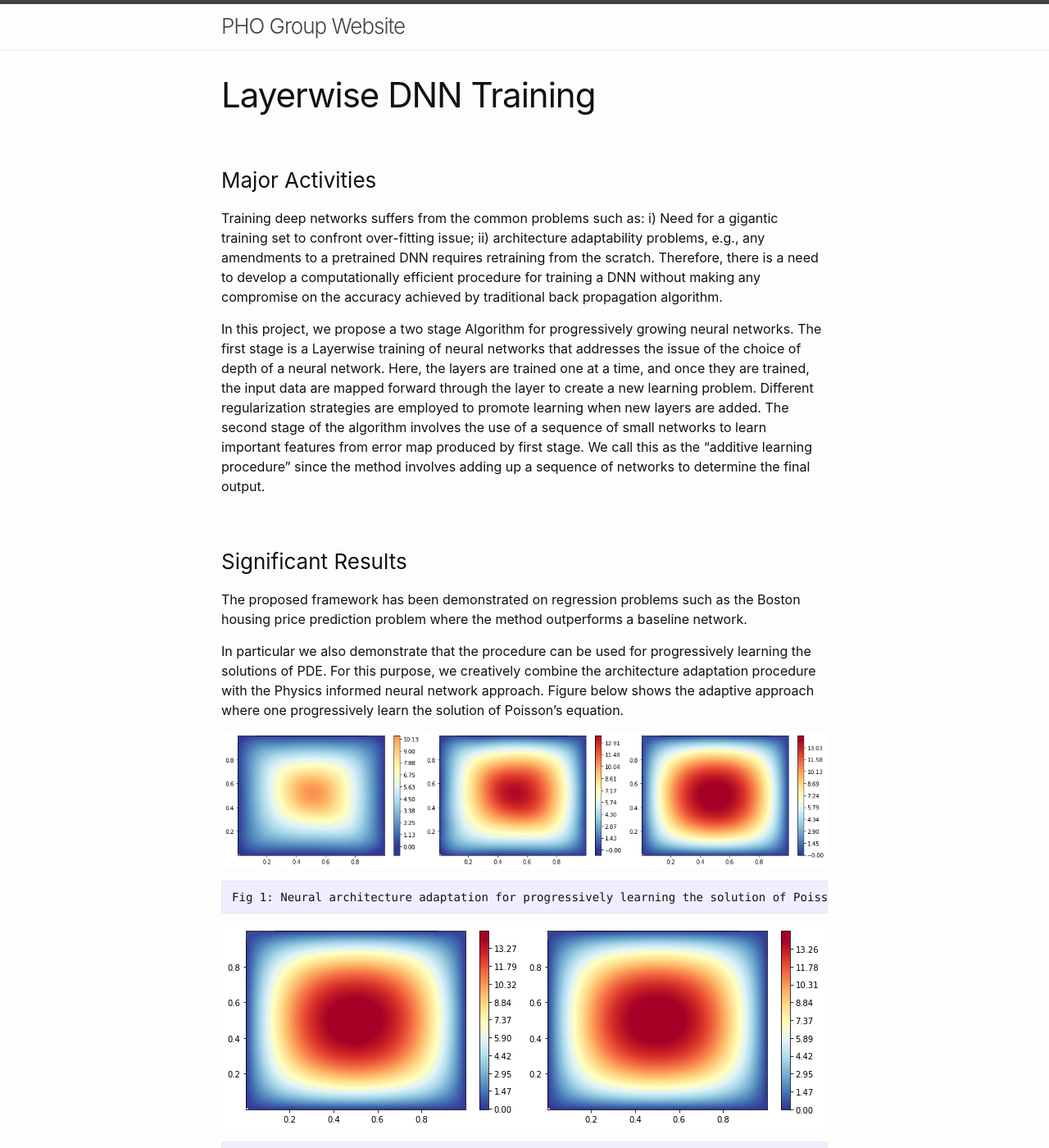
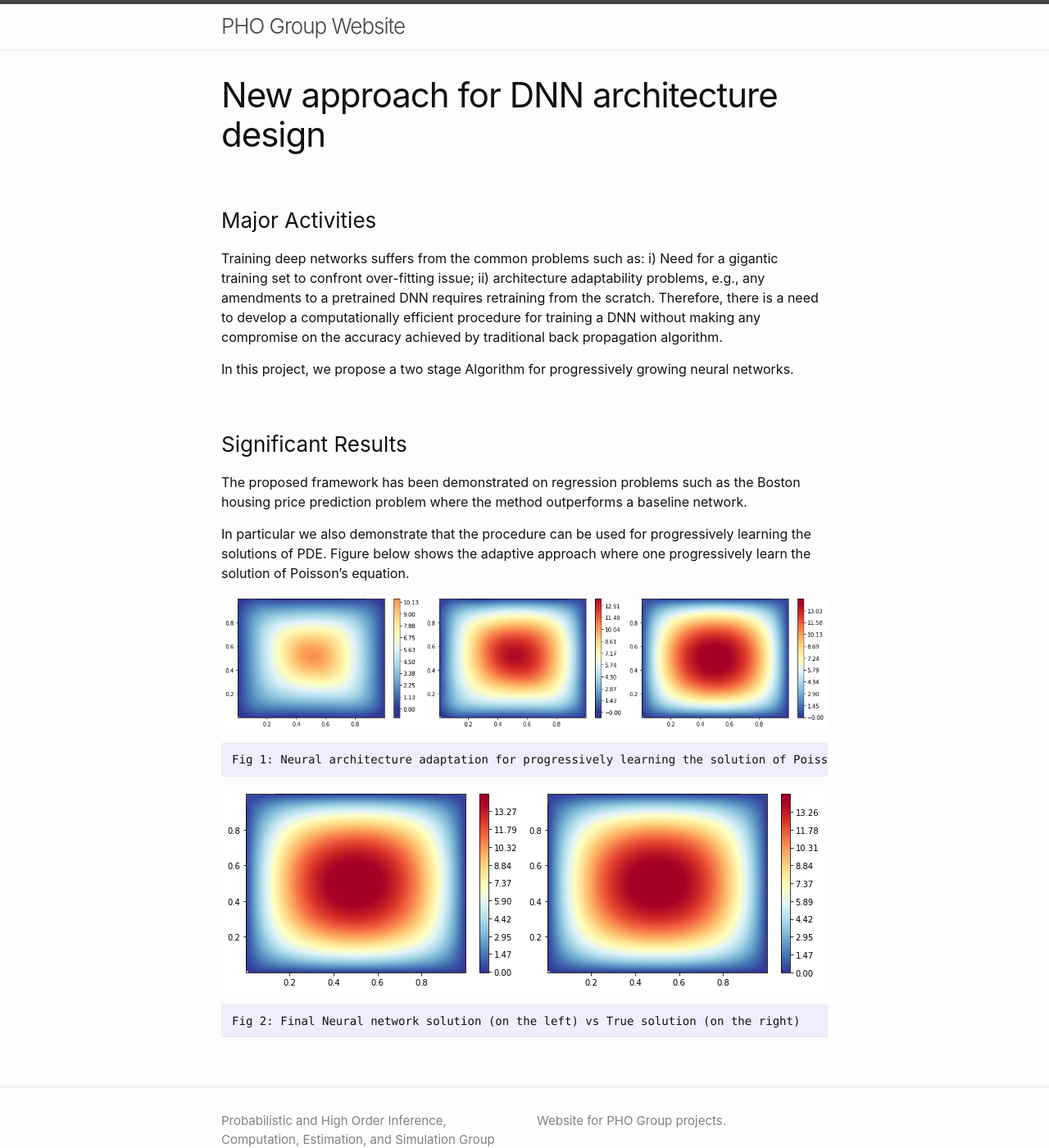
Before and after one commit to tscott-00/phogroup.github.io, a Jekyll site: the page built from cdse/layerwise_training.md, in a window 1280 px wide and 1400 px high. Shown: the whole window at 82% size. Built offline with Jekyll 4.4.1, drawn with Linux system fonts in a browser that asks for light colours.

Commit message:
Update layerwise_training.md

```diff
--- a/cdse/layerwise_training.md
+++ b/cdse/layerwise_training.md
@@ -1,20 +1,20 @@
 ---
 layout: page
-title: Layerwise DNN Training
+title: New approach for DNN architecture design
 permalink: /cdse/layerwise_training
 ---
 
 ### Major Activities
  Training deep networks suffers from the common problems such as:  i) Need for a gigantic training set to confront over-fitting issue; ii) architecture adaptability problems, e.g., any amendments to a pretrained DNN requires retraining from the scratch. Therefore, there is a need to develop a computationally efficient procedure for training a DNN without making any compromise on the accuracy achieved by traditional back propagation algorithm.
 
- In this project, we propose a two stage Algorithm for progressively growing neural networks. The first stage is a Layerwise training of neural networks that addresses the issue of the choice of depth of a neural network. Here, the layers are trained one at a time, and once they are trained, the input data are mapped forward through the layer to create a new learning problem. Different regularization strategies are employed to promote learning when new layers are added. The second stage of the algorithm involves the use of a sequence of small networks to learn important features from error map produced by first stage. We call this as the "additive learning procedure" since the method involves adding up a sequence of networks to determine the final output.
+ In this project, we propose a two stage Algorithm for progressively growing neural networks.
 
 
 
 ### Significant Results
 The proposed framework has been demonstrated on  regression problems such as the Boston housing price prediction problem where the method outperforms a baseline network.
 
-In particular we also demonstrate that the procedure can be used for progressively learning the solutions of PDE. For this purpose, we creatively combine the architecture adaptation procedure with the Physics informed neural network approach. Figure below shows the adaptive approach where one progressively learn the solution of Poisson's equation.
+In particular we also demonstrate that the procedure can be used for progressively learning the solutions of PDE. Figure below shows the adaptive approach where one progressively learn the solution of Poisson's equation.
 
 ![image](/assets/figures/Krish/adaptation_1.png)
 
```
